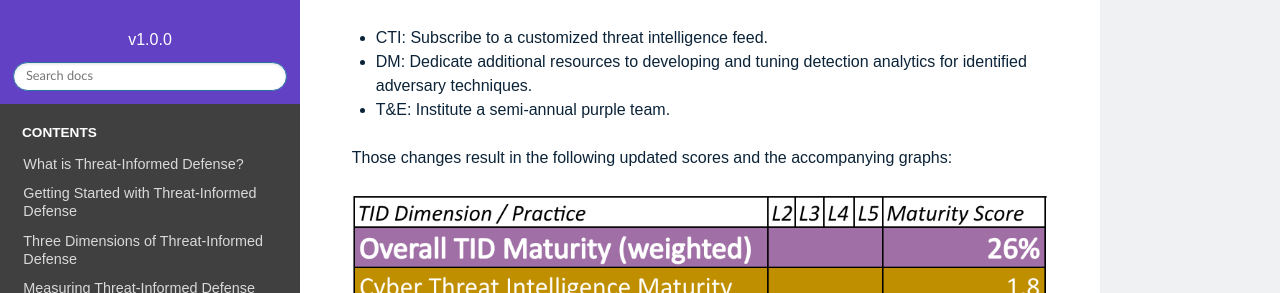
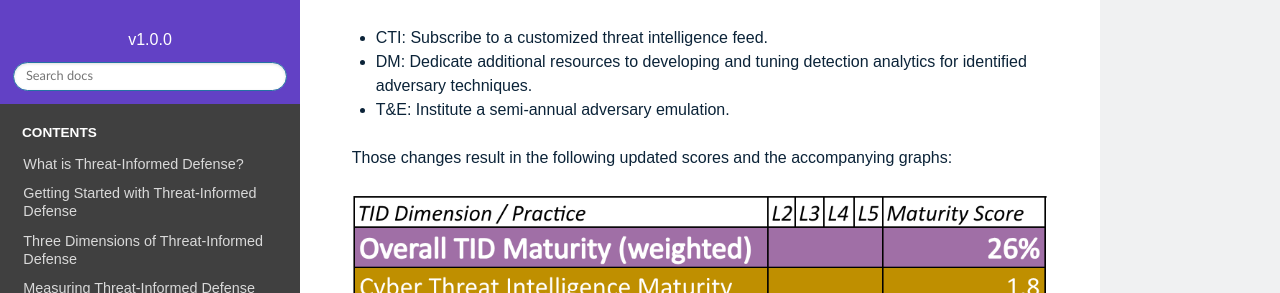
Before and after one commit to center-for-threat-informed-defense/m3tid, a Sphinx documentation site: the page built from docs/maxmature.rst, in a window 1280 px wide and 900 px high, scrolled down 894 px. Shown: the part 159-452 px from the top of the window. Built offline with Sphinx 7.4.7 and the Read the Docs theme 2.0.0, drawn with Linux system fonts in a browser that asks for light colours.

Commit message:
Update T&E Example -- adversary emulation

```diff
--- a/docs/maxmature.rst
+++ b/docs/maxmature.rst
@@ -13,7 +13,7 @@ To illustrate the impact of leveraging the best practices in the M3TID framework
 
 * CTI: Subscribe to a customized threat intelligence feed.
 * DM: Dedicate additional resources to developing and tuning detection analytics for identified adversary techniques.
-* T&E: Institute a semi-annual purple team.
+* T&E: Institute a semi-annual adversary emulation.
 
 Those changes result in the following updated scores and the accompanying graphs:
 
```
